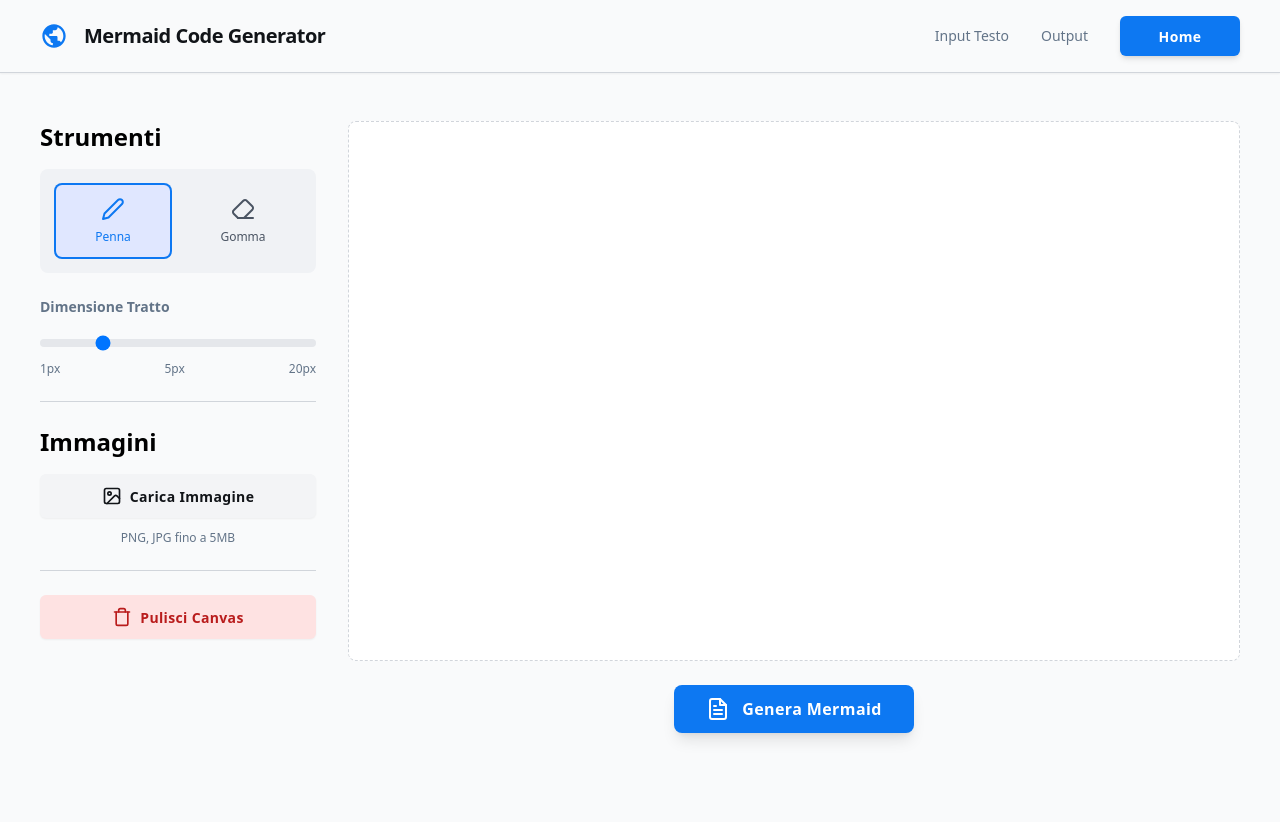
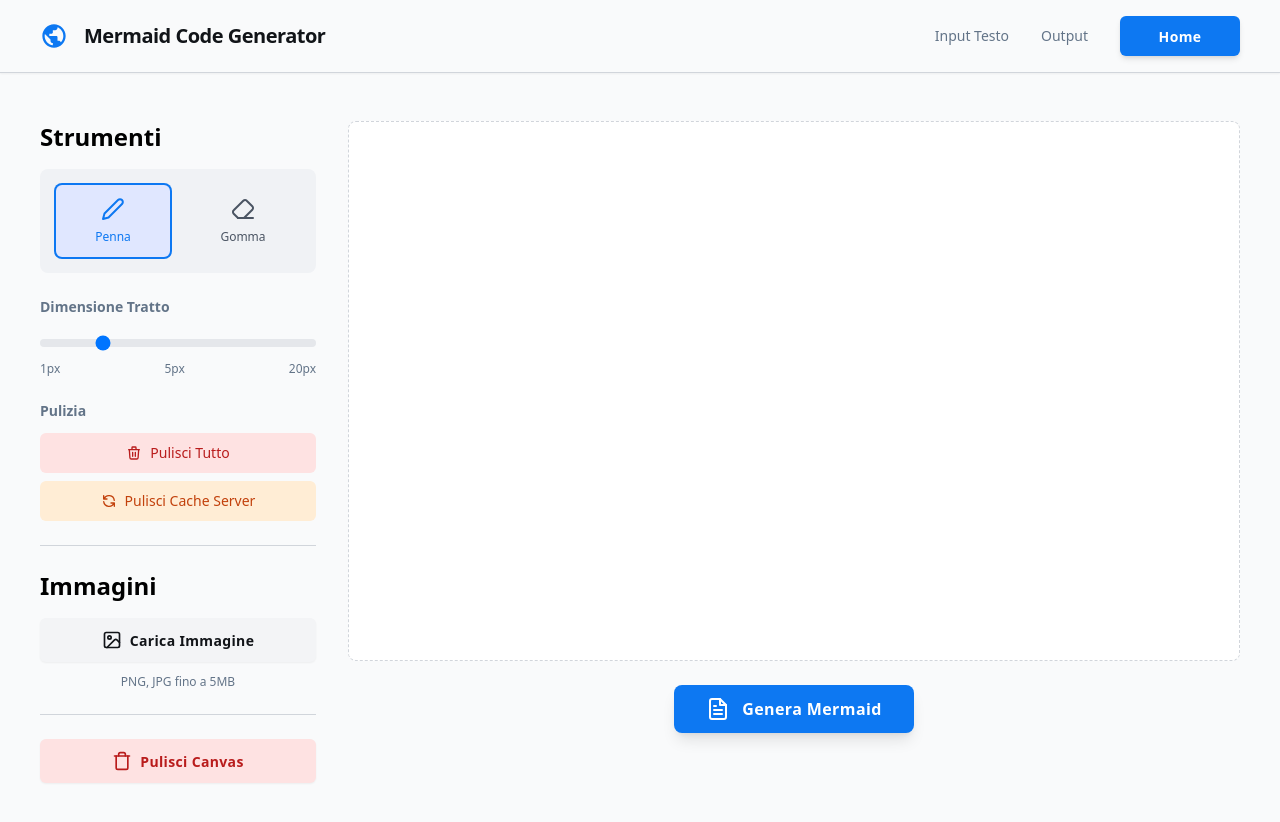
Before and after one commit to RobertoMicarelli/mermaid-sketcher, a Next.js app: page /disegno in a window 1280 px wide. Shown: the top 822 px of the page. Before the commit the page ends 800 px from the top, so only its background shows below. Built offline with nearby package versions, Linux system fonts and the light colour scheme.

Commit message:
feat: Add comprehensive cache and canvas clearing functionality

```diff
--- a/app/disegno/page.js
+++ b/app/disegno/page.js
@@ -214,6 +214,51 @@
     el.style.border = '2px solid ' + (isEraser ? '#ef4444' : '#0d78f2');
     el.style.boxShadow = '0 0 0 1px rgba(255,255,255,0.6) inset';
   }, [brushSize, isEraser]);
+
+  // Funzione per pulire completamente canvas e stato
+  const clearAll = () => {
+    // Pulisci sessionStorage
+    if (typeof window !== 'undefined') {
+      sessionStorage.removeItem('generated_mermaid_code');
+      sessionStorage.removeItem('ocr_text');
+      sessionStorage.removeItem('analysis_type');
+      sessionStorage.removeItem('model_used');
+    }
+
+    // Pulisci canvas di disegno
+    const drawCanvas = drawCanvasRef.current;
+    if (drawCanvas) {
+      const drawCtx = drawCanvas.getContext('2d');
+      const rect = drawCanvas.getBoundingClientRect();
+      const canvasWidth = Math.max(1, Math.floor(rect.width));
+      const canvasHeight = Math.max(1, Math.floor(rect.height));
+      drawCtx.clearRect(0, 0, canvasWidth, canvasHeight);
+    }
+
+    // Pulisci canvas di background (solo disegno, mantieni immagine se presente)
+    const bgCanvas = bgCanvasRef.current;
+    if (bgCanvas) {
+      const bgCtx = bgCanvas.getContext('2d');
+      const rect = bgCanvas.getBoundingClientRect();
+      const canvasWidth = Math.max(1, Math.floor(rect.width));
+      const canvasHeight = Math.max(1, Math.floor(rect.height));
+
+      // Ridisegna solo lo sfondo bianco + immagine (se presente)
+      redrawBackground();
+    }
+
+    // Pulisci stato
+    setUploadedImage(null);
+    setIsProcessing(false);
+    setProcessingStep('');
+
+    // Pulisci file input
+    if (fileInputRef.current) {
+      fileInputRef.current.value = '';
+    }
+
+    console.log('Pulizia completa eseguita');
+  };
 
   const handleImageUpload = (event) => {
     const file = event.target.files[0];
@@ -558,6 +603,44 @@
                     </div>
                   </div>
 
+                  <div>
+                    <h3 className="text-sm font-medium text-[#637488] mb-3 font-semibold">Pulizia</h3>
+                    <div className="space-y-2">
+                      <button
+                        onClick={clearAll}
+                        className="w-full flex items-center justify-center gap-2 rounded-md h-10 px-4 text-sm font-medium bg-red-100 text-red-700 hover:bg-red-200 transition-colors"
+                        title="Pulisci tutto: canvas, cache e stato"
+                      >
+                        <svg className="w-4 h-4" fill="none" stroke="currentColor" viewBox="0 0 24 24">
+                          <path strokeLinecap="round" strokeLinejoin="round" strokeWidth="2" d="M19 7l-.867 12.142A2 2 0 0116.138 21H7.862a2 2 0 01-1.995-1.858L5 7m5 4v6m4-6v6m1-10V4a1 1 0 00-1-1h-4a1 1 0 00-1 1v3M4 7h16"></path>
+                        </svg>
+                        Pulisci Tutto
+                      </button>
+                      <button
+                        onClick={() => {
+                          // Pulisci solo la cache del server
+                          fetch('/api/clear-cache', { method: 'POST' })
+                            .then(response => response.json())
+                            .then(data => {
+                              console.log('Cache server pulita:', data);
+                              alert(`Cache server pulita: ${data.clearedItems} elementi rimossi`);
+                            })
+                            .catch(error => {
+                              console.error('Errore pulizia cache:', error);
+                              alert('Errore durante la pulizia della cache');
+                            });
+                        }}
+                        className="w-full flex items-center justify-center gap-2 rounded-md h-10 px-4 text-sm font-medium bg-orange-100 text-orange-700 hover:bg-orange-200 transition-colors"
+                        title="Pulisci solo la cache del server"
+                      >
+                        <svg className="w-4 h-4" fill="none" stroke="currentColor" viewBox="0 0 24 24">
+                          <path strokeLinecap="round" strokeLinejoin="round" strokeWidth="2" d="M4 4v5h.582m15.356 2A8.001 8.001 0 004.582 9m0 0H9m11 11v-5h-.581m0 0a8.003 8.003 0 01-15.357-2m15.357 2H15"></path>
+                        </svg>
+                        Pulisci Cache Server
+                      </button>
+                    </div>
+                  </div>
+
                   <div className="border-t border-[#d1d5db] pt-6">
                     <h2 className="text-xl sm:text-2xl font-semibold mb-2">Immagini</h2>
                     <div className="mt-4 space-y-3">
--- a/pages/api/clear-cache.js
+++ b/pages/api/clear-cache.js
@@ -5,23 +5,39 @@
   }
 
   try {
-    // Importa la cache dal file generate-mermaid.js
-    const { resultCache } = await import('./generate-mermaid.js');
+    let totalCleared = 0;
 
-    if (resultCache && resultCache.size > 0) {
-      const cacheSize = resultCache.size;
-      resultCache.clear();
-      console.log(`Cache pulita manualmente. Rimossi ${cacheSize} elementi.`);
-      return res.status(200).json({
-        message: `Cache pulita con successo. Rimossi ${cacheSize} elementi.`,
-        clearedItems: cacheSize
-      });
-    } else {
-      return res.status(200).json({
-        message: 'Cache già vuota o non disponibile.',
-        clearedItems: 0
-      });
+    // Importa e pulisci la cache dal file generate-mermaid.js
+    try {
+      const { resultCache } = await import('./generate-mermaid.js');
+      if (resultCache && resultCache.size > 0) {
+        const cacheSize = resultCache.size;
+        resultCache.clear();
+        totalCleared += cacheSize;
+        console.log(`Cache generate-mermaid pulita. Rimossi ${cacheSize} elementi.`);
+      }
+    } catch (error) {
+      console.log('Cache generate-mermaid non disponibile o già pulita');
     }
+
+    // Importa e pulisci la cache OCR
+    try {
+      const { ocrCache } = await import('./ocr-to-mermaid.js');
+      if (ocrCache && ocrCache.size > 0) {
+        const cacheSize = ocrCache.size;
+        ocrCache.clear();
+        totalCleared += cacheSize;
+        console.log(`Cache OCR pulita. Rimossi ${cacheSize} elementi.`);
+      }
+    } catch (error) {
+      console.log('Cache OCR non disponibile o già pulita');
+    }
+
+    console.log(`Pulizia cache completata. Totali elementi rimossi: ${totalCleared}`);
+    return res.status(200).json({
+      message: `Cache pulita con successo. Rimossi ${totalCleared} elementi totali.`,
+      clearedItems: totalCleared
+    });
   } catch (error) {
     console.error('Errore durante la pulizia della cache:', error);
     return res.status(500).json({ error: 'Errore interno del server' });
```
